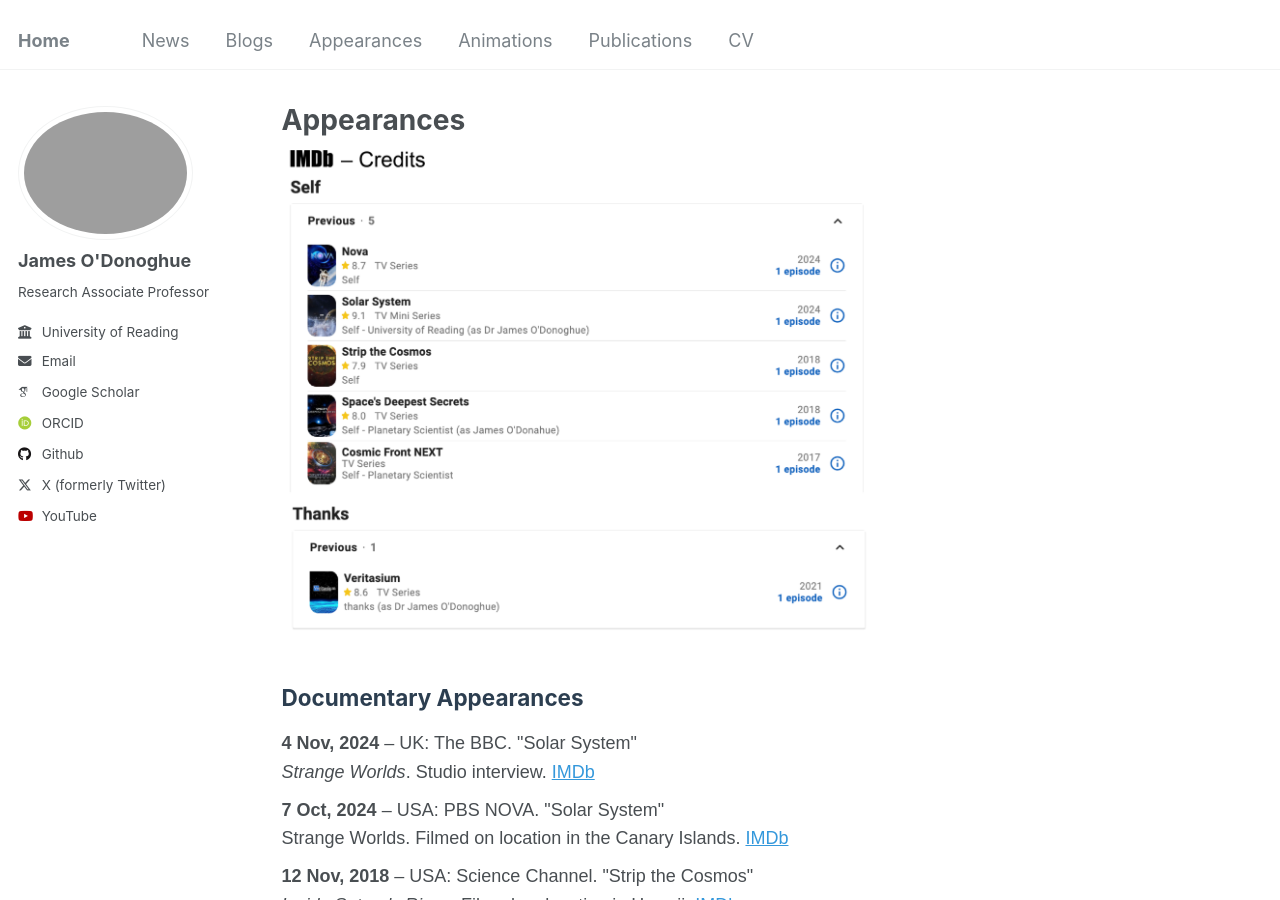
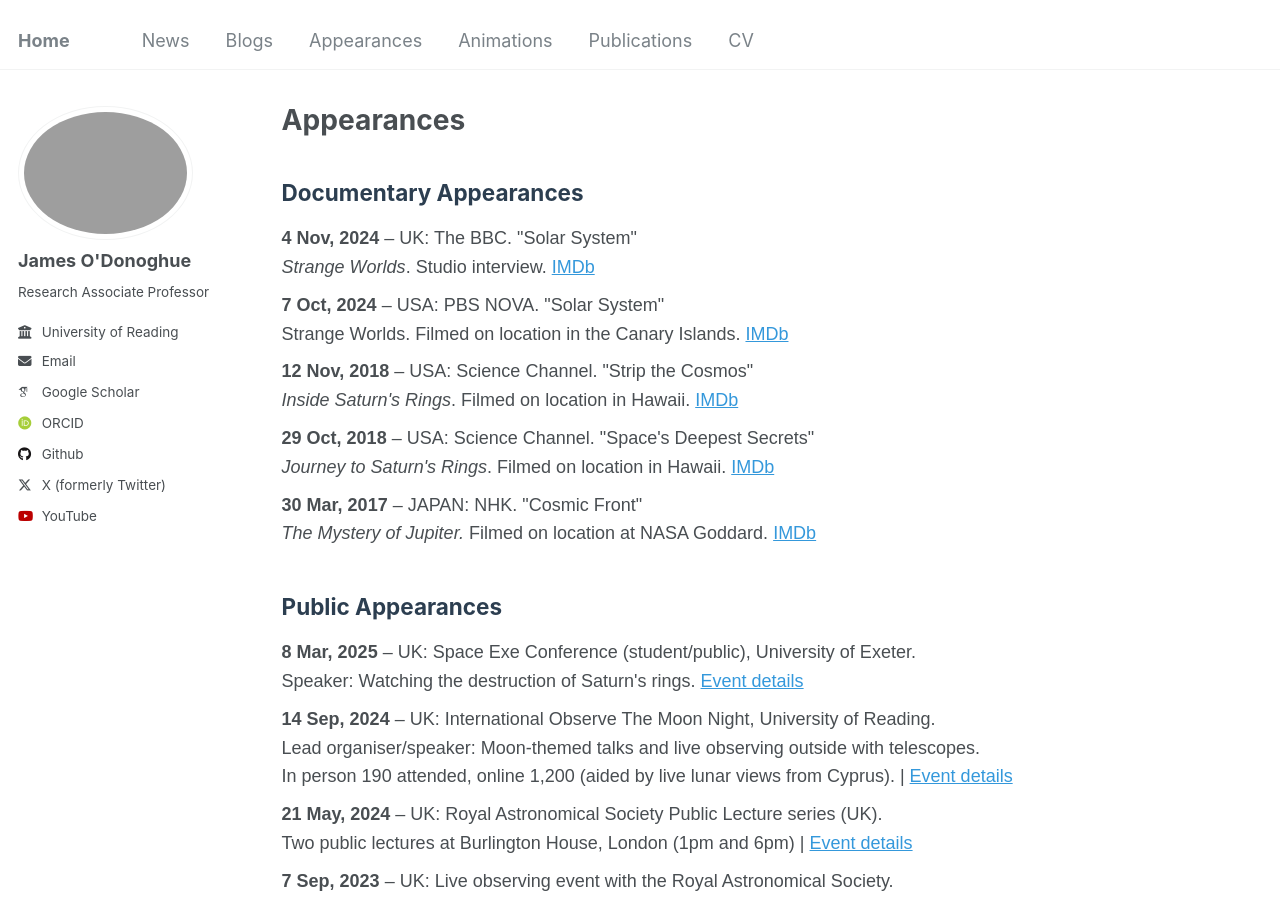
Before and after one commit to odonoghuespace/odonoghuespace.github.io, a Jekyll site: the page built from _pages/appearances.html, in a window 1280 px wide and 900 px high. Built offline with Jekyll 4.4.1, drawn with Linux system fonts in a browser that asks for light colours; some web fonts are replaced.

Commit message:
Update appearances.html

```diff
--- a/_pages/appearances.html
+++ b/_pages/appearances.html
@@ -37,7 +37,6 @@ author_profile: true
     </style>
 </head>
 <body>
-<img src="/images/IMDB_credits.png" alt="IMDb Credits" style="width:100%; max-width:600px; display:block; margin: 10px 0; text-align: left;">
 
     <div class="section">
         <h2>Documentary Appearances</h2>
```
